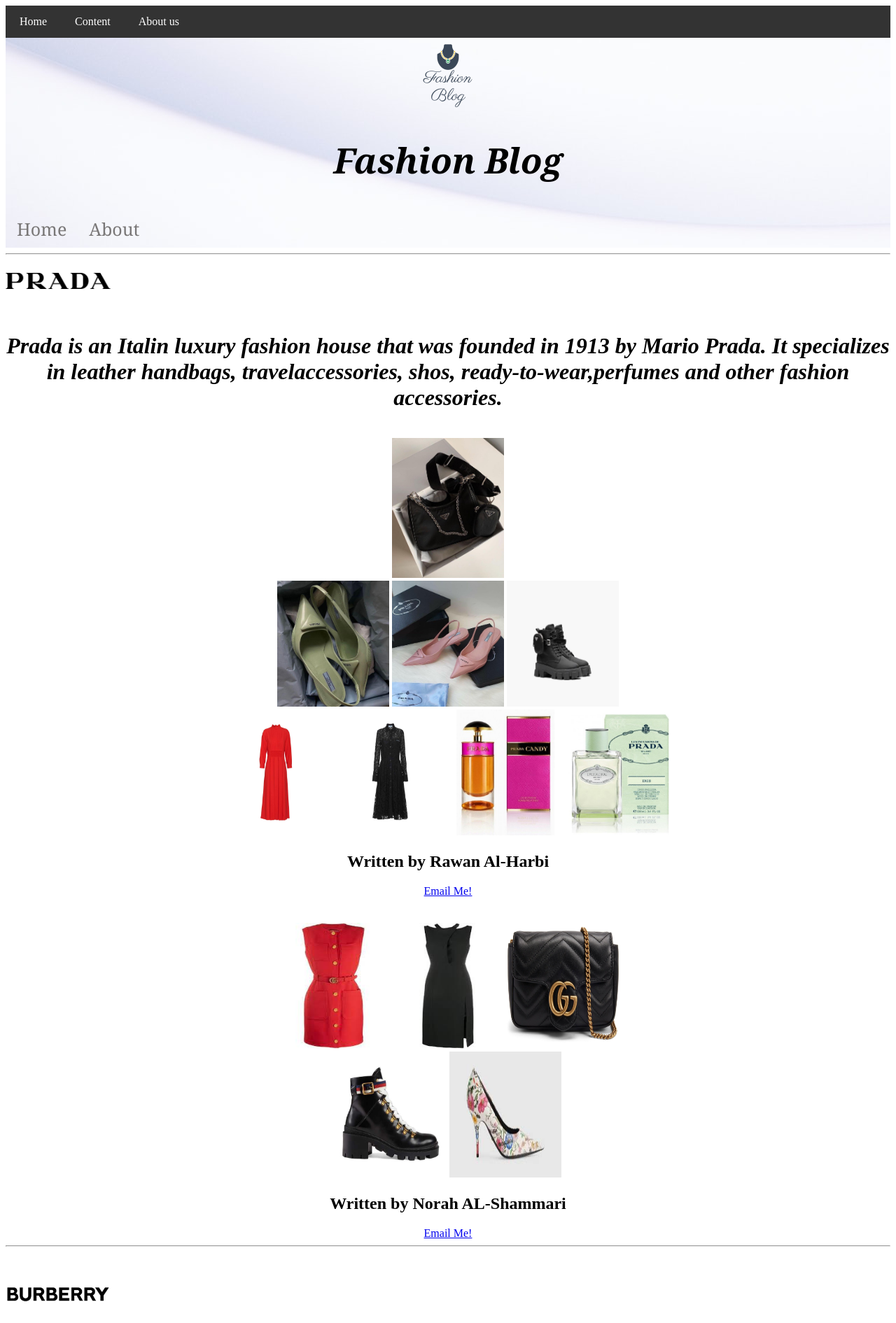
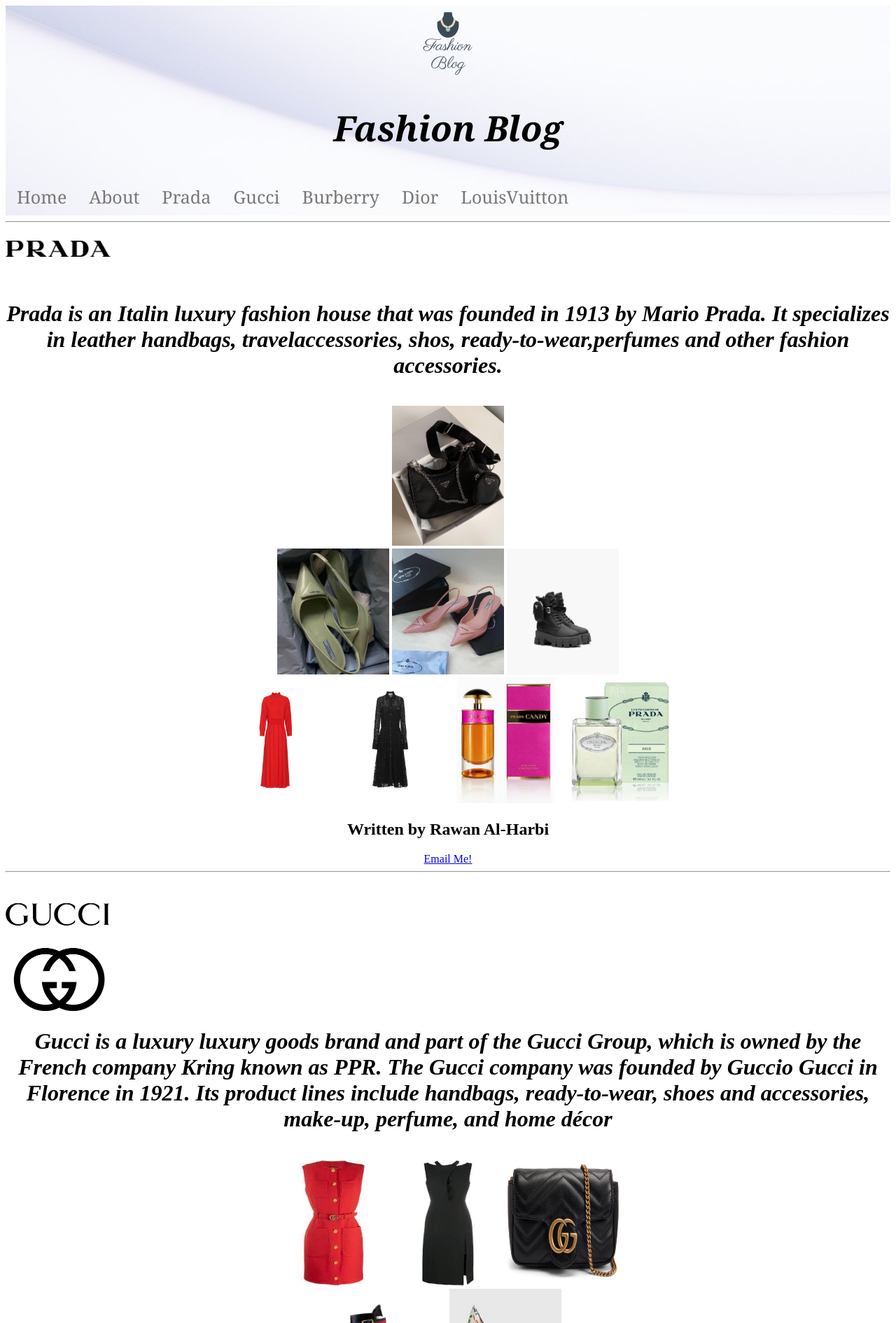
Before and after one commit to Rawanmohd/Fashion-blog, a PHP site: page /home.php in a window 1280 px wide; the page is wider, and only the part inside the window is pictured. Shown: the top 1891 px of that part at 70% size. Run offline with PHP 8.4, Linux system fonts and the light colour scheme.

Commit message:
Update home.php

```diff
--- a/home.php
+++ b/home.php
@@ -72,23 +72,24 @@ font-style:italic; }
 </head>
 <body>
 
-<div class="navbar">
-            <a href="#">Home</a>
-            <a href="#">Content</a>
-            <a href="#" >About us</a>
-          </div>
 
 <header id="head">
-
+       <div id="home"></div>
     <a href="home.php">
         <img src="logo.png" alt="the website icon"
    width="100" height="100"></a> <br>
     <h1> Fashion Blog</h1>
     <ul>
-  <li><a href="home.php">Home</a></li>
-  <li><a href="about.asp">About</a></li>
+  <li><a href="#home">Home</a></li>
+  <li><a href="about.html">About</a></li>
+           <li> <a href="#prada">Prada</a></li>
+            		 <li><a href="#gucci" >Gucci</a></li>
+					 <li><a href="#burberry" >Burberry</a></li>
+			  <li><a href="#dior" >Dior</a></li>
+          <li><a href="#louisvuitton" >LouisVuitton</a></li>
 </ul>
 </header>
+     <div id="prada"></div>
 <hr>
 <br>
 <img src="Prada.png" alt="prada logo" width="150" hight="130">
@@ -125,157 +126,11 @@ function changeImage() {
 <center>
 <a href="mailto:Roorn.1422@gmail.com" > Email Me! </a><br>
 </center>
-    <br><br>
-</center>
-<center>
-<img  src="G11.jpg" width="160" height="180">
-<img  src="G2.jpg" width="160" height="180">
-<img  src="G3.jpg" width="160" height="180">
- <br>
-<img  src="G4.jpg" width="160" height="180">
-<img  src="G5.jpg" width="160" height="180">
-
-</center>
-<h2 style=" text-align:center;" > Written by Norah AL-Shammari</h2>
-<center>
-<a href="mailto:Haraon7878@gmail.com" > Email Me! </a><br>
-</center>
+    <div id="gucci"></div>
     <hr>
-<br>
-<img src="burberry.jpg" alt="burberry logo" width="150" hight="130">
-<h1>
-<br>
- Burberry is a high end fashion house based in London.
- Established by Thomas Burberry, the fashion brand is an embodiment of high quality clothing,
- fragrances, eyewear,cosmetics, and accessories.
-</h1>
-<br>
-<center>
-<img id="bboot" onclick="changeImage1()" src="bboot.webp" width="160" height="200">
-<!DOCTYPE html>
-<html lang="en">
-<head>
-    <meta charset="UTF-8">
-    <meta http-equiv="X-UA-Compatible" content="IE=edge">
-    <meta name="viewport" content="width=device-width, initial-scale=1.0">
-    <title>fashion Blog</title>
-
-  <style>
-.navbar {
-  overflow: hidden;
-  background-color: #333;
-}
-.navbar a {
-  float: left;
-  display: block;
-  color: white;
-  text-align: center;
-  padding: 14px 20px;
-  text-decoration: none;
-}
-.navbar a.right {
-  float: right;
-}
-.navbar a:hover {
-  background-color: #ddd;
-  color: black;
-}
-#loop{
-  color : orange ; font-size: 30px;
-}
-#head{ text-align: center; color :#554439 ; font-family: Georgia; font-size: 25px;
-background-image:url("backg.jpg") ;  background-attachment: fixed;  height:300px ;
-}
-ul {
-    list-style-type: none;
-  margin: 0;
-  padding: 0;
-  overflow: hidden;
-
-  }
-  li {
-    float: left;
-  }
-
-  li a {
-    display: block;
-    color: rgb(121, 119, 119);
-    text-align: center;
-    padding: 14px 16px;
-    text-decoration: none;
-  }
-
-  li a:hover:not(.active) {
-    background-color: #111;
-  }
-
-  .active {
-    background-color: #afd0df;
-  }
-h1{
-text-align:center;
-color: black;
-font-style:italic; }
-
- </style>
-</head>
-<body>
-<div class="navbar">
-            <a href="#">Home</a>
-            <a href="#">Content</a>
-            <a href="#" >About us</a>
-          </div>
-<header id="head">
-
-    <a href="home.php">
-        <img src="logo.png" alt="the website icon"
-   width="100" height="100"></a> <br>
-    <h1> Fashion Blog</h1>
-    <ul>
-  <li><a href="home.php">Home</a></li>
-  <li><a href="about.asp">About</a></li>
-</ul>
-</header>
-<hr>
-<br>
-<img src="Prada.png" alt="prada logo" width="150" hight="130">
-<h1>
-<br>
-Prada is an Italin luxury fashion house that was founded in 1913 by Mario Prada.
- It specializes in leather handbags, travelaccessories, shos, ready-to-wear,perfumes and other fashion accessories.
-</h1>
-<br>
-<center>
-<img id="myImage" onclick="changeImage()" src="Bag2.JPEG" width="160" height="200">
-<script>
-function changeImage() {
- var image = document.getElementById('myImage');
- if (image.src.match("bulbon")) {
- image.src = "Bag1.JPEG";
- } else {
- image.src = "Bag1.JPEG";
- }
-}
-</script>
-</center>
-<center>
-<img  src="Hels.JPEG" width="160" height="180">
-<img  src="hels2.JPEG" width="160" height="180">
-<img  src="sport.JPEG" width="160" height="180">
- <br>
-<img  src="dress1.JPEG" width="160" height="180">
-<img  src="dress2.JPEG" width="160" height="180">
-<img  src="per1.JPEG" width="160" height="180">
-<img  src="per2.JPEG" width="160" height="180">
-</center>
-<h2 style=" text-align:center;" > Written by Rawan Al-Harbi</h2>
-<center>
-<a href="mailto:Roorn.1422@gmail.com" > Email Me! </a><br>
-</center>
     <br><br>
 </center>
 <img src="G0.png"  width="150" hight="130">
-
 <br>
 <h1>
  Gucci is a luxury luxury goods brand and part of the Gucci Group, which is owned by the French company Kring known as PPR.
@@ -295,6 +150,7 @@ function changeImage() {
 <center>
 <a href="mailto:Haraon7878@gmail.com" > Email Me! </a><br>
 </center>
+    <div id="burberry"></div>
     <hr>
 <br>
 <img src="burberry.jpg" alt="burberry logo" width="150" hight="130">
@@ -330,6 +186,8 @@ function changeImage1() {
 <center>
 <a href="mailto:kady.wa13@gmail.com" > Email Me! </a><br>
 </center>
+    <div id="dior"></div>
+    <hr>
     <br> <br>
 <center>
 <img src="Diorlogo. jpeg.jpeg" alt="Dior logo" width="150" hight="130">
@@ -358,8 +216,9 @@ This brand just sells shoes, Makeup, Bags, Perfumes, Jewelry, and clothing and c
     <center>
     <a href="mailto:jeraghad@gmail.com" > Email Me! </a><br>
     </center>
-
-    <center>
+    <div id="louisvuitton"></div>
+    <hr>
+	 <center>
 <img src="Louis_Vuitton_logo.png" alt="Louis Vuitton logo" width="100" hight="90">
 </Center>
 <h1> <pre>
@@ -370,7 +229,6 @@ Louis Vuitton Malletier , commonly known as Louis Vuitton or by its
  shoes, watches, jewelry, accessories, sunglasses and books.
 
 </pre></h1>
-
 <center>
 
     <img  src="lv1.jpg" alt="Louis Vuitton prodect" width="220" height="220"> <br>
@@ -389,7 +247,6 @@ Louis Vuitton Malletier , commonly known as Louis Vuitton or by its
     <center>
     <a href="Layanaldhahri@gmail.com" > Email Me! </a><br>
     </center>
-
     <form action="connect.php" method="post">  <fieldset> <legend>Questionnaire:</legend>
               <div class="form-group">
                 <label for="guestName">Guest Name</label>
```
